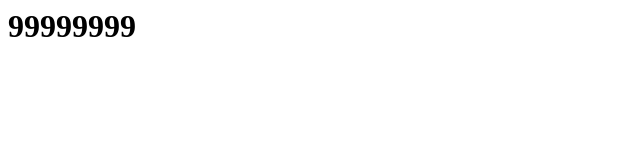
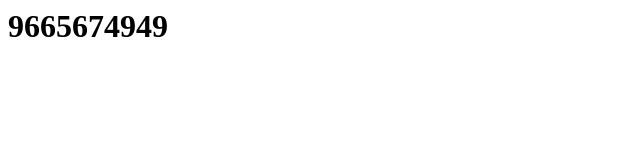
Before and after one commit to nilesh3370/contact, a plain HTML site: page index.html in a window 1280 px wide. Shown: the whole page, without its empty margins (0-640 px from the left). Drawn offline with Linux system fonts and the light colour scheme.

Commit message:
Update index.html

```diff
--- a/index.html
+++ b/index.html
@@ -1,3 +1,3 @@
 <html>
-<h1>99999999</h1>
+<h1>9665674949</h1>
 </html>
```
